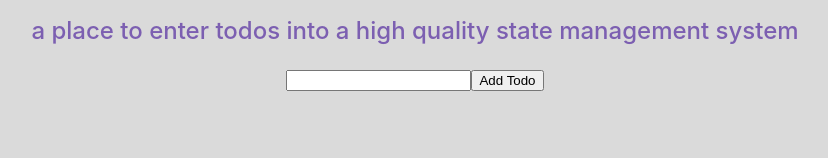
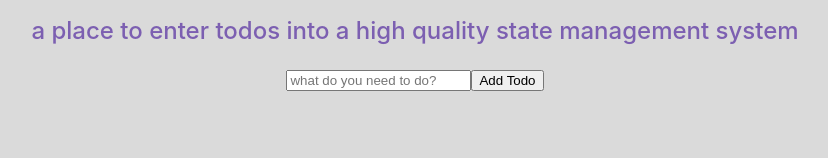
Before and after one commit to charlierdm/redux-TODO-app, a React (Create React App) app: page / in a window 1280 px wide. Shown: the part 142-300 px from the top of the page, without its empty margins (225-1053 px from the left). Built offline with nearby package versions, Linux system fonts and the light colour scheme.

Commit message:
added form to Input component

```diff
--- a/src/components/Input.js
+++ b/src/components/Input.js
@@ -1,10 +1,18 @@
-import React from "react"
+import React, {useState} from "react"
 
 export const Input = () => {
+  const [todo, setTodo] = useState('')
+
   return (
     <form className="InputForm">
-      <input></input>
-      <button type='submit'>Add Todo</button>
+      <input
+        type='text'
+        placeholder="what do you need to do?"
+        onChange={(e) => setTodo(e.target.value)}
+        value={todo} />
+      <button type='submit'>
+        Add Todo
+      </button>
     </form>
   )
 }
```
